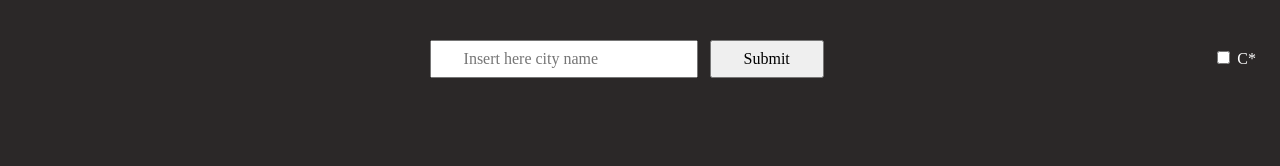
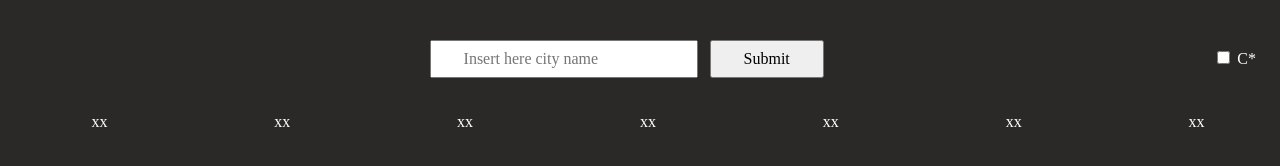
Before and after one commit to alex2323official/WeatherApp, a website built with Vite: page index.html in a window 1280 px wide. Built offline with nearby package versions, Linux system fonts and the light colour scheme.

Commit message:
Add basic HTML + CSS for displaying today weather

```diff
--- a/Styles/css_appmain.css
+++ b/Styles/css_appmain.css
@@ -37,3 +37,16 @@
 
 .header__switch-temp-unit {
 }
+
+/* Today Weather */
+.today__container {
+  display: flex;
+  align-items: center;
+  justify-content: space-around;
+}
+
+.today__big {
+}
+
+.today__small {
+}
--- a/index.html
+++ b/index.html
@@ -22,6 +22,15 @@
         <span class="header__switch-temp-unit">C*</span>
       </div>
     </header>
+    <div class="today__container">
+      <div id="todayTemp" class="today__big">xx</div>
+      <div id="todayAddress" class="today__small">xx</div>
+      <div id="todayDate" class="today__small">xx</div>
+      <div id="todayDescription" class="today__small">xx</div>
+      <div id="todayFeelsLikeTemp" class="today__small">xx</div>
+      <div id="todayHumidity" class="today__small">xx</div>
+      <div id="todayWindSpeed" class="today__small">xx</div>
+    </div>
     <script type="module" src="/main.js"></script>
   </body>
 </html>
```
